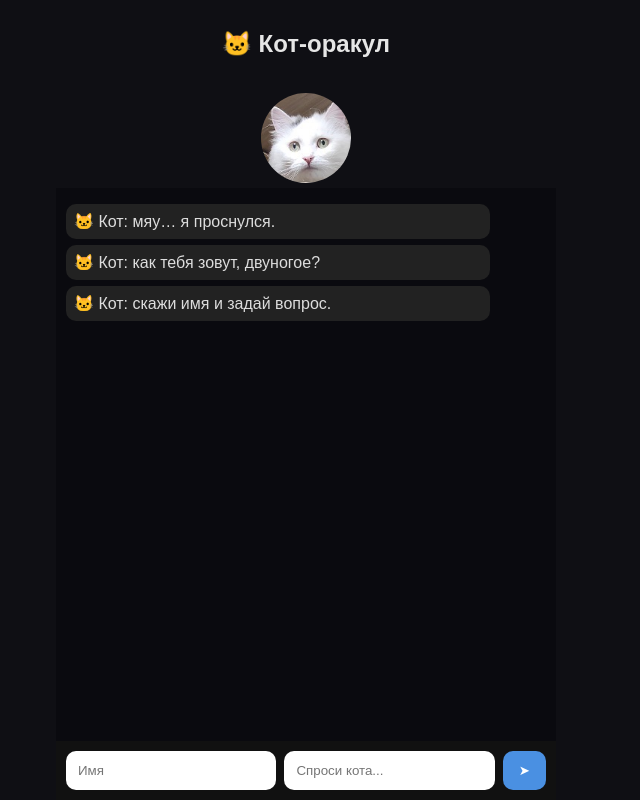
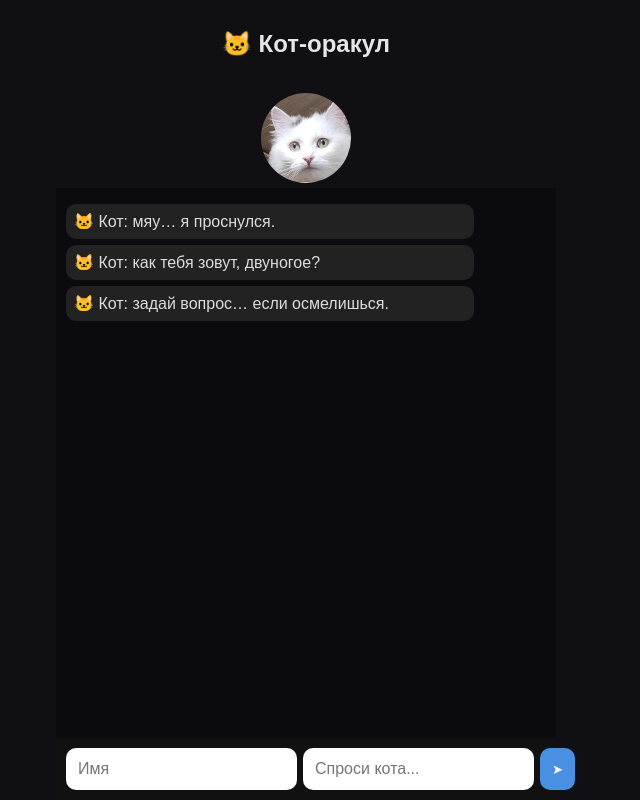
Before and after one commit to LillDem/cat-oracle, a Flask app: page / in a window 1280 px wide. Shown: the whole page, without its empty margins (334-974 px from the left). Run offline with Flask 3, Linux system fonts and the light colour scheme.

Commit message:
Update index.html

```diff
--- a/templates/index.html
+++ b/templates/index.html
@@ -2,28 +2,37 @@
 <html lang="ru">
 <head>
 <meta charset="UTF-8">
+
+<!-- 🔥 ВАЖНО ДЛЯ МОБИЛЫ -->
 <meta name="viewport" content="width=device-width, initial-scale=1.0">
+
 <title>Кот-оракул 🐱</title>
 
 <style>
-body {
-    margin: 0;
-    background: #0f0f14;
-    color: #e6e6e6;
-    font-family: sans-serif;
-    display: flex;
-    justify-content: center;
-    height: 100vh;
+* {
+    box-sizing: border-box;
 }
 
+html, body {
+    margin: 0;
+    padding: 0;
+    width: 100%;
+    height: 100dvh;
+    background:#0f0f14;
+    color:#e6e6e6;
+    font-family:sans-serif;
+}
+
+/* 📱 контейнер как приложение */
 .app {
-    width: 100%;
     max-width: 500px;
-    height: 100vh;
+    margin: 0 auto;
+    height: 100dvh;
     display: flex;
     flex-direction: column;
 }
 
+/* 🐱 верх */
 header {
     text-align: center;
     padding: 10px;
@@ -37,54 +46,56 @@ header {
     transition: transform 0.2s;
 }
 
+/* 💬 чат */
 #chat {
     flex: 1;
     overflow-y: auto;
     padding: 10px;
-    background: #0a0a0f;
+    background:#0a0a0f;
 }
 
+/* 💬 сообщения */
 .msg {
     margin: 6px 0;
-    white-space: pre-wrap;
     padding: 8px;
     border-radius: 10px;
     max-width: 85%;
+    white-space: pre-wrap;
 }
 
 .user {
-    background: #4a90e2;
-    color: white;
-    margin-left: auto;
+    background:#4a90e2;
+    color:white;
+    margin-left:auto;
 }
 
 .bot {
-    background: #222;
-    color: #ddd;
-    margin-right: auto;
+    background:#222;
+    color:#ddd;
 }
 
+/* ⌨️ низ */
 .input-bar {
-    display: flex;
-    padding: 10px;
-    background: #111;
-    gap: 8px;
+    display:flex;
+    gap:6px;
+    padding:10px;
+    background:#111;
 }
 
 input {
-    flex: 1;
-    padding: 12px;
-    border: none;
-    border-radius: 10px;
-    outline: none;
+    flex:1;
+    padding:12px;
+    border:none;
+    border-radius:10px;
+    font-size:16px; /* 🔥 чтобы не было зума на iPhone */
 }
 
 button {
-    padding: 12px 16px;
-    border: none;
-    border-radius: 10px;
-    background: #4a90e2;
-    color: white;
+    padding:12px;
+    border:none;
+    border-radius:10px;
+    background:#4a90e2;
+    color:white;
 }
 </style>
 </head>
@@ -112,7 +123,7 @@ button {
 <script>
 const chat = document.getElementById("chat");
 
-/* 🐱 ПРИВЕТСТВИЕ КОТА */
+/* 🐱 приветствие */
 window.onload = () => {
     add("🐱 Кот: мяу… я проснулся.", "bot");
 
@@ -121,7 +132,7 @@ window.onload = () => {
     }, 800);
 
     setTimeout(() => {
-        add("🐱 Кот: скажи имя и задай вопрос.", "bot");
+        add("🐱 Кот: задай вопрос… если осмелишься.", "bot");
     }, 1600);
 };
 
@@ -158,7 +169,7 @@ async function ask(){
         setTimeout(()=> img.style.transform = "scale(1)", 200);
     }
 
-    // 🧠 ответ КОТА
+    // 🧠 ответ
     const res = await fetch("/ask", {
         method: "POST",
         headers: {"Content-Type":"application/json"},
```
